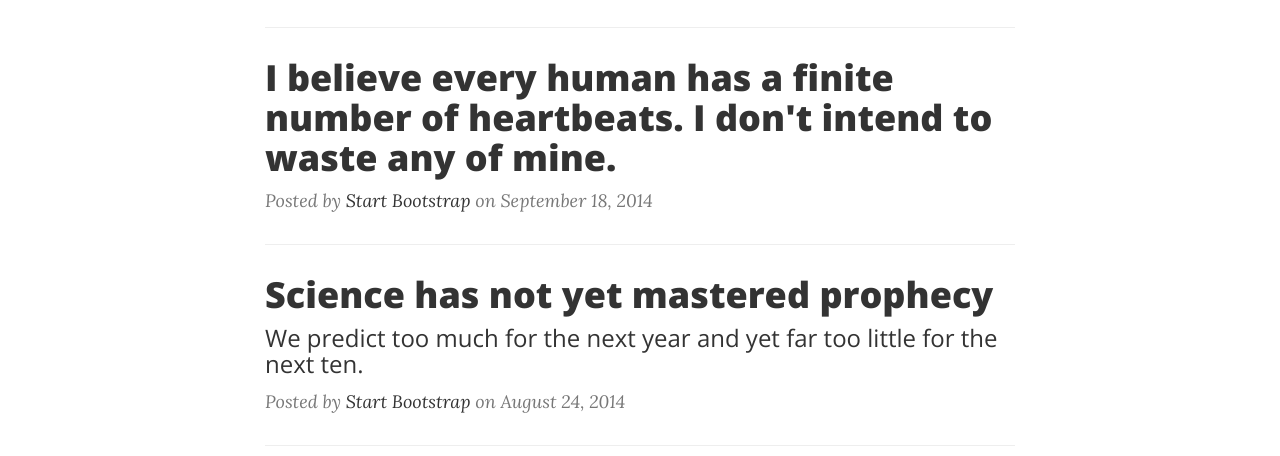
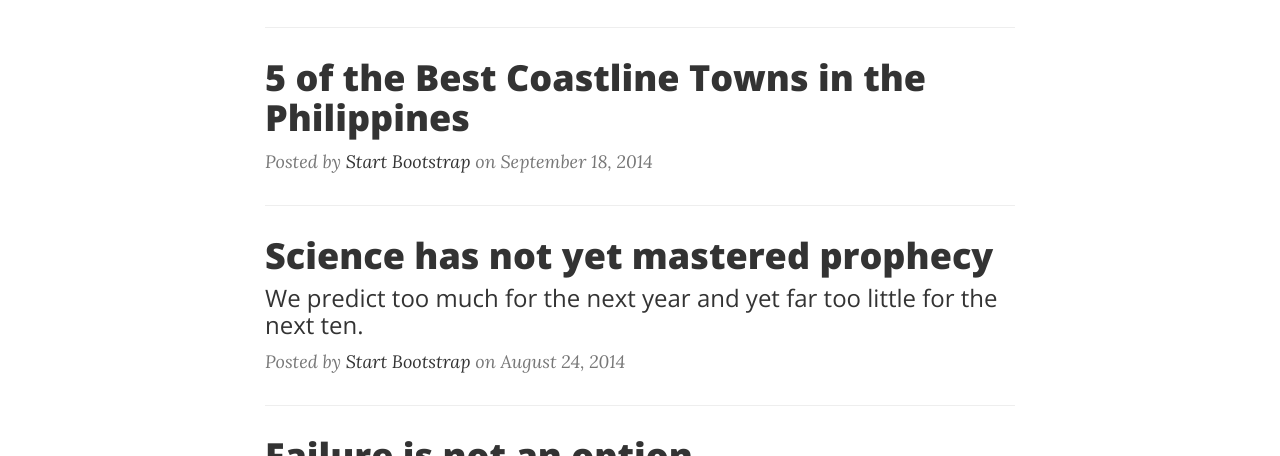
Before and after one commit to zsandra/Blog, a website: page index.html in a window 1280 px wide. Shown: the part 644-1100 px from the top of the page. Drawn offline with nearby package versions, Linux system fonts and the light colour scheme.

Commit message:
Update index.html

```diff
--- a/index.html
+++ b/index.html
@@ -102,7 +102,7 @@
                 <div class="post-preview">
                     <a href="post.html">
                         <h2 class="post-title">
-                            I believe every human has a finite number of heartbeats. I don't intend to waste any of mine.
+                         5 of the Best Coastline Towns in the Philippines
                         </h2>
                     </a>
                     <p class="post-meta">Posted by <a href="#">Start Bootstrap</a> on September 18, 2014</p>
```
